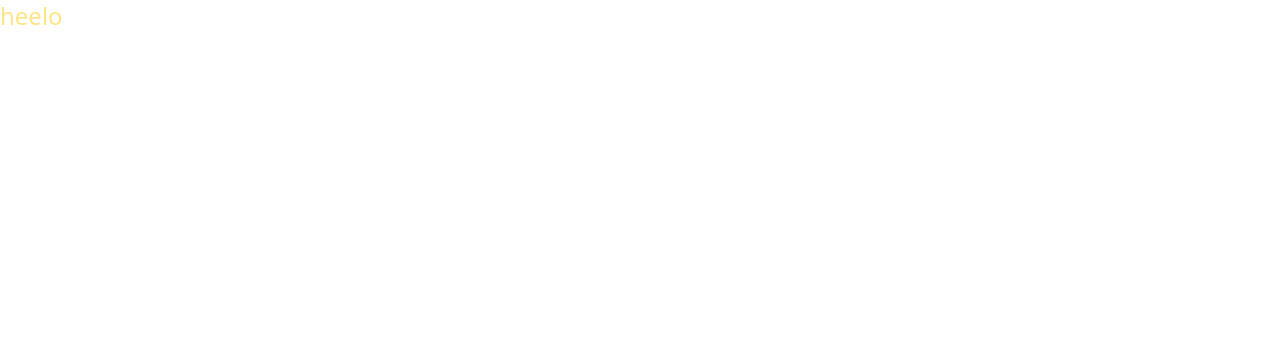
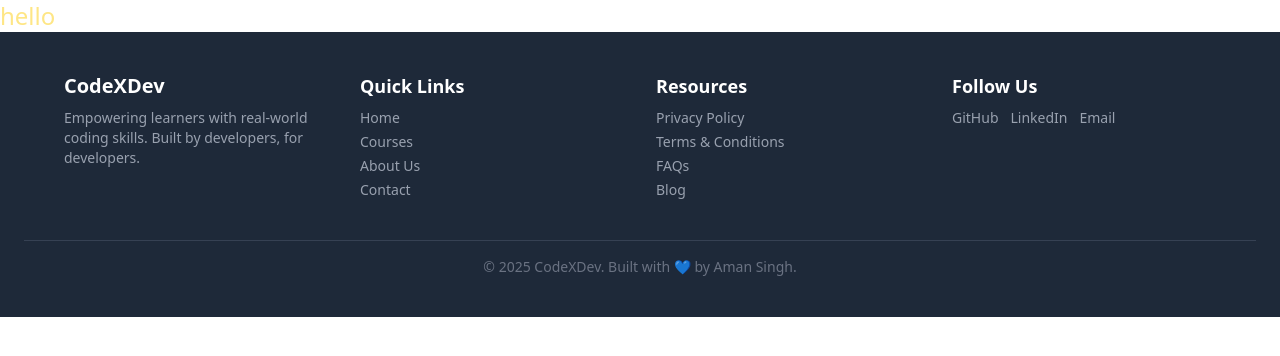
Before and after one commit to iaman011/LMS, a React (Vite) app in the folder client/: page / in a window 1280 px wide. Shown: the top 356 px of the page. Built offline with nearby package versions, Linux system fonts and the light colour scheme.

Commit message:
Added footer component

```diff
--- /dev/null
+++ b/client/components/Footer.jsx
@@ -0,0 +1,55 @@
+const Footer = () => {
+  return (
+    <footer className="w-full bg-gray-800 text-white px-6 py-10">
+      <div className="max-w-6xl mx-auto grid grid-cols-1 sm:grid-cols-2 md:grid-cols-4 gap-8">
+
+        {/* Column 1: Logo/Intro */}
+        <div>
+          <h2 className="text-xl font-bold mb-2">CodeXDev</h2>
+          <p className="text-sm text-gray-400">
+            Empowering learners with real-world coding skills. Built by developers, for developers.
+          </p>
+        </div>
+
+        {/* Column 2: Quick Links */}
+        <div>
+          <h3 className="text-lg font-semibold mb-2">Quick Links</h3>
+          <ul className="space-y-1 text-sm text-gray-400">
+            <li><a href="/">Home</a></li>
+            <li><a href="/courses">Courses</a></li>
+            <li><a href="/about">About Us</a></li>
+            <li><a href="/contact">Contact</a></li>
+          </ul>
+        </div>
+
+        {/* Column 3: Resources */}
+        <div>
+          <h3 className="text-lg font-semibold mb-2">Resources</h3>
+          <ul className="space-y-1 text-sm text-gray-400">
+            <li><a href="/privacy-policy">Privacy Policy</a></li>
+            <li><a href="/terms">Terms & Conditions</a></li>
+            <li><a href="/faq">FAQs</a></li>
+            <li><a href="/blog">Blog</a></li>
+          </ul>
+        </div>
+
+        {/* Column 4: Socials */}
+        <div>
+          <h3 className="text-lg font-semibold mb-2">Follow Us</h3>
+          <div className="flex flex-wrap gap-3 text-sm text-gray-400">
+            <a href="https://github.com/iaman011" target="_blank" rel="noopener noreferrer">GitHub</a>
+            <a href="https://www.linkedin.com/in/iaman011/" target="_blank" rel="noopener noreferrer">LinkedIn</a>
+            <a href="mailto:iaman.singh011@gmail.com">Email</a>
+          </div>
+        </div>
+      </div>
+
+      {/* Bottom Text */}
+      <div className="mt-10 border-t border-gray-700 pt-4 text-center text-sm text-gray-500">
+        © {new Date().getFullYear()} CodeXDev. Built with 💙 by Aman Singh.
+      </div>
+    </footer>
+  );
+};
+
+export default Footer;
--- a/client/package.json
+++ b/client/package.json
@@ -15,7 +15,6 @@
     "@tailwindcss/vite": "^4.1.11",
     "axios": "^1.11.0",
     "chart.js": "^4.5.0",
-    "daisyui": "^5.0.50",
     "react": "^19.1.0",
     "react-chartjs-2": "^5.3.0",
     "react-dom": "^19.1.0",
@@ -30,6 +29,7 @@
     "@types/react": "^19.1.8",
     "@types/react-dom": "^19.1.6",
     "@vitejs/plugin-react": "^4.6.0",
+    "daisyui": "^5.0.50",
     "eslint": "^9.30.1",
     "eslint-plugin-react-hooks": "^5.2.0",
     "eslint-plugin-react-refresh": "^0.4.20",
--- a/client/src/App.css
+++ b/client/src/App.css
@@ -1 +1,2 @@
 @import "tailwindcss";
+@plugin "daisyui";
--- a/client/src/App.jsx
+++ b/client/src/App.jsx
@@ -1,14 +1,19 @@
 // import { useState } from 'react'
+import Footer from '../components/footer'
 import './App.css'
 
 function App() {
   // const [count, setCount] = useState(0)
 
-    return(
+  return (
+    <>
       <div className='text-2xl text-amber-200'>
-        heelo
+        hello
       </div>
-    )
- }
+
+      <Footer />
+    </>
+  )
+}
 
 export default App
```
Also changed, not shown: 1 other file (tests, documents, lock files or other folders).
